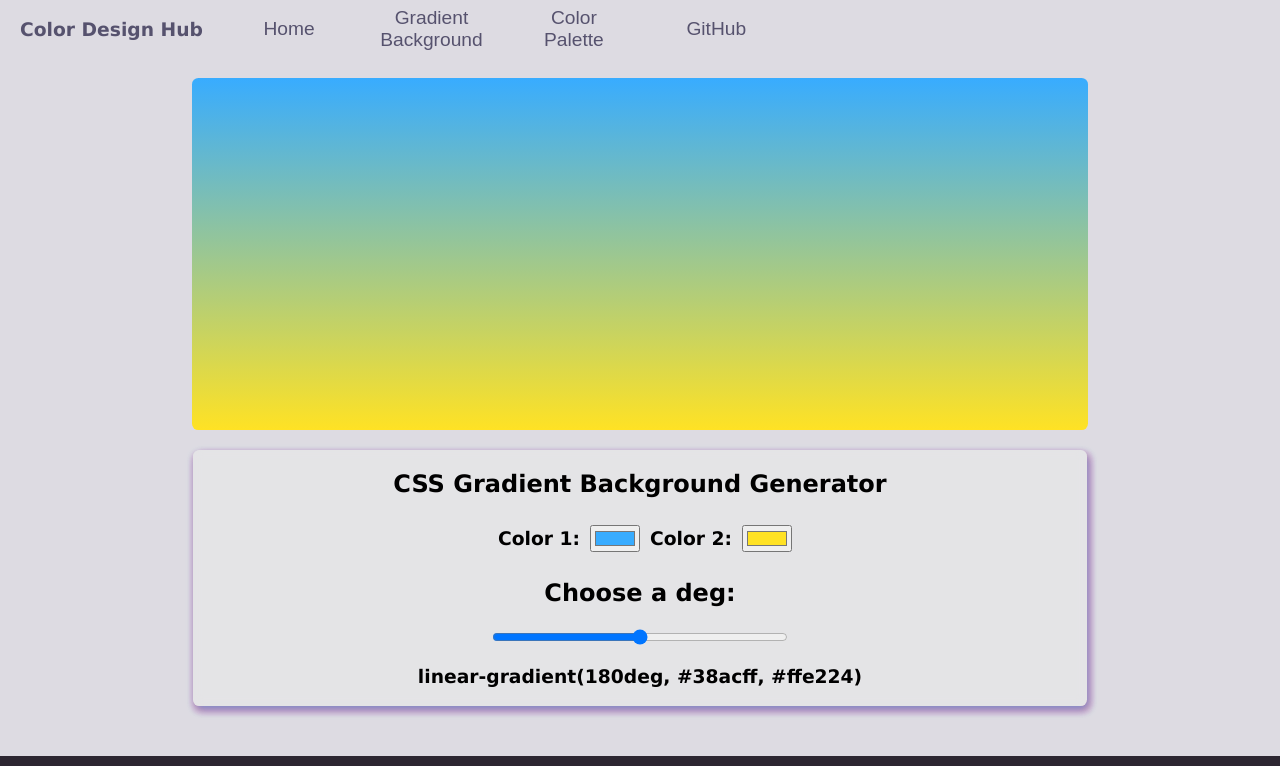
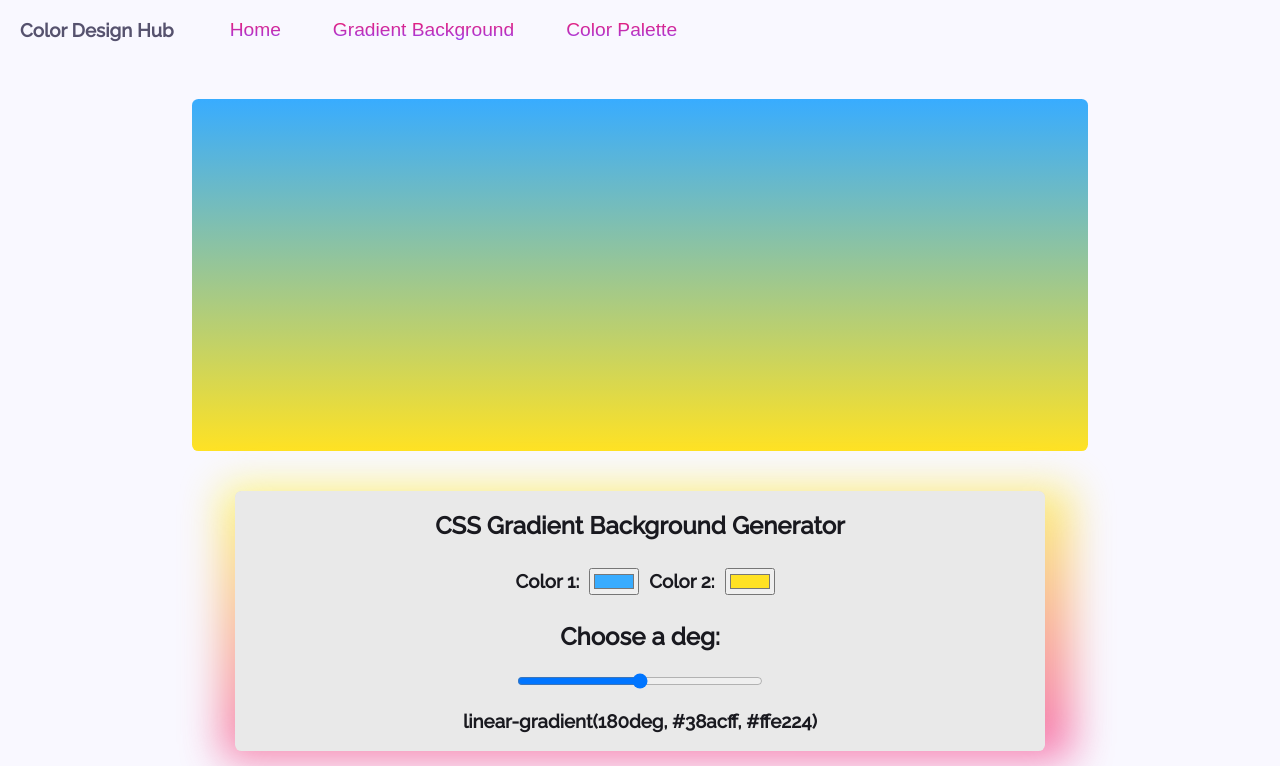
Before and after one commit to delaklo/color-design-hub, a React (Create React App) app: page / in a window 1280 px wide. Shown: the top 766 px of the page. Built offline with nearby package versions, Linux system fonts and the light colour scheme.

Commit message:
new vers

```diff
--- a/src/App.css
+++ b/src/App.css
@@ -1,9 +1,11 @@
+@import url('https://fonts.googleapis.com/css2?family=Raleway:wght@500&display=swap');
+
 body {
   margin: 0px;
   padding: 0px;
-  font-family: Verdana, Geneva, Tahoma, sans-serif;
-  color: rgba(0, 0, 0);
-  background: rgb(221, 219, 226);
+  font-family: 'Raleway', Verdana, Geneva, Tahoma, sans-serif;
+  color: rgb(25, 25, 31);
+  background-color: rgb(249, 248, 255)
 }
 
 .main {
@@ -31,27 +33,22 @@ a{
   display: flex;
   justify-content: center;
   align-items: center;
-  font-size: larger;
+  font-size: 1.2rem;
   background-color: transparent;
   border: none;
   text-decoration: none;
-  width: 8vw;
-  height: 6vh;
+  width: 100%;
+  height: 100%;
   margin-left: 30px;
-  color: rgb(86, 82, 110);
-
-  -webkit-transition: color 1s, font-size 1s;
-  -moz-transition: color 1s, font-size 1s;
-    -o-transition: color 1s, font-size 1s;
-       transition: color 1s, font-size 1s;
+  background: -webkit-linear-gradient(rgb(248, 24, 91), rgb(147, 65, 255));
+  -webkit-background-clip: text;
+  -webkit-text-fill-color: transparent;
+  -webkit-transition: color 1s, font-size .4s;
+  -moz-transition: color 1s, font-size .4s;
+       transition: color 1s, font-size .4s;
 }
 
 .btn-nav:hover{
   cursor: pointer;
-  font-weight: bold;
-  font-size: 1.5rem;
+  font-size: 1.3rem;
 }
-
-.github{
-  float: left
-}
--- a/src/App.js
+++ b/src/App.js
@@ -14,7 +14,6 @@ function App() {
       <Link to="/"><button className="btn-nav">Home</button></Link>
       <Link to="/gradientbg"><button className="btn-nav">Gradient Background</button></Link>
       <Link to="/palettes"><button className="btn-nav">Color Palette</button></Link>
-      <a href="https://github.com/delaklo/color-design-hub"><button className="btn-nav">GitHub</button></a>
       </nav>
 
       <Routes>
--- a/src/components/footer/Footer.js
+++ b/src/components/footer/Footer.js
@@ -14,9 +14,9 @@ const Footer = ()=>{
                 </div>
                 <div className="section-right">
                     Social links:
-                    <a href="https://github.com/delaklo/color-design-hub"><img src={githubLogo}
+                    <a href="https://github.com/delaklo/color-design-hub" target="_blank"><img src={githubLogo}
                     alt="github"></img></a>
-                    <a href="https://twitter.com/delaklo"><img src={twitterLogo}
+                    <a href="https://twitter.com/delaklo" target="_blank"><img src={twitterLogo}
                     style={{width:"32px", height: "32px"}} alt="twitter"></img></a>
                 </div>
             </div>
--- a/src/components/gradientbg/Gradientbg.css
+++ b/src/components/gradientbg/Gradientbg.css
@@ -2,7 +2,7 @@
     width: 70vw;
     height: 44vh;
     border-radius: .4rem;
-    margin: 20px;
+    margin: 40px;
   }
 
   .pickers{
@@ -18,17 +18,42 @@
     display:flex;
     flex-direction: column;
     align-items: center;
-    background: rgba(233, 233, 233, 0.6);
+    background-color: rgb(233, 233, 233);
     backdrop-filter: blur(5px);
-    box-shadow: 2px 4px 8px 0px rgba(0,255,255,0.4),
-            2px 4px 8px 0px rgba(151, 33, 230, 0.4),
-            2px 4px 8px 0px rgba(255, 1, 128, 0.4),
-            2px 4px 6px 0px rgba(255, 72, 0, 0.4);
     border-radius: .4rem;
     padding-left: 200px;
     padding-right: 200px;
   }
 
+  .content:before {
+    content: "";
+    z-index: -1;
+    position: absolute;
+    top: 0;
+    right: 0;
+    bottom: 0;
+    left: 0;
+    background: linear-gradient(-1deg, #f3187e 0%, #fffb1c 100% );
+    transform: translate3d(7px, 3px, 0) scale(1.05);
+    filter: blur(20px);
+    opacity: 0.6;
+    border-radius: inherit;
+}
+
+.content::after {
+    content: "";
+    z-index: -1;
+    position: absolute;
+    top: 0;
+    right: 0;
+    bottom: 0;
+    left: 0;
+    background: inherit;
+    border-radius: inherit;
+}
+
+
+
   .range{
     width: 60%
   }
--- a/src/components/palette/Palette.css
+++ b/src/components/palette/Palette.css
@@ -1,9 +1,9 @@
-.content, .dark-content{
+.white-content, .dark-content{
   display:flex;
   flex-direction: column;
   color: black;
   align-items: center;
-  background: rgba(233, 233, 233, 0.6);
+  background: rgba(233, 233, 233);
   backdrop-filter: blur(5px);
   border-radius: .4rem;
   padding-left: 200px;
@@ -11,7 +11,7 @@
   }
 
   .dark-content{
-    background: rgba(121, 121, 121, 0.6);
+    background: rgb(121, 121, 121);
     color: white;
   }
 
--- a/src/components/palette/Palette.js
+++ b/src/components/palette/Palette.js
@@ -26,7 +26,7 @@ const Palette = ({color1, color2, color3, color4, color5, color6})=>{
 
     return(
         <div>
-        <div className={darkMode ? "dark-content" : "content"}>
+        <div className={darkMode ? "dark-content" : "white-content"}>
             <div className="top">
             <h3>Click on color to copy color code to the clipboard</h3>
             <div className="btn-dark" onClick={()=>setDarkMode(!darkMode)}><img src={darkIcon}
```
